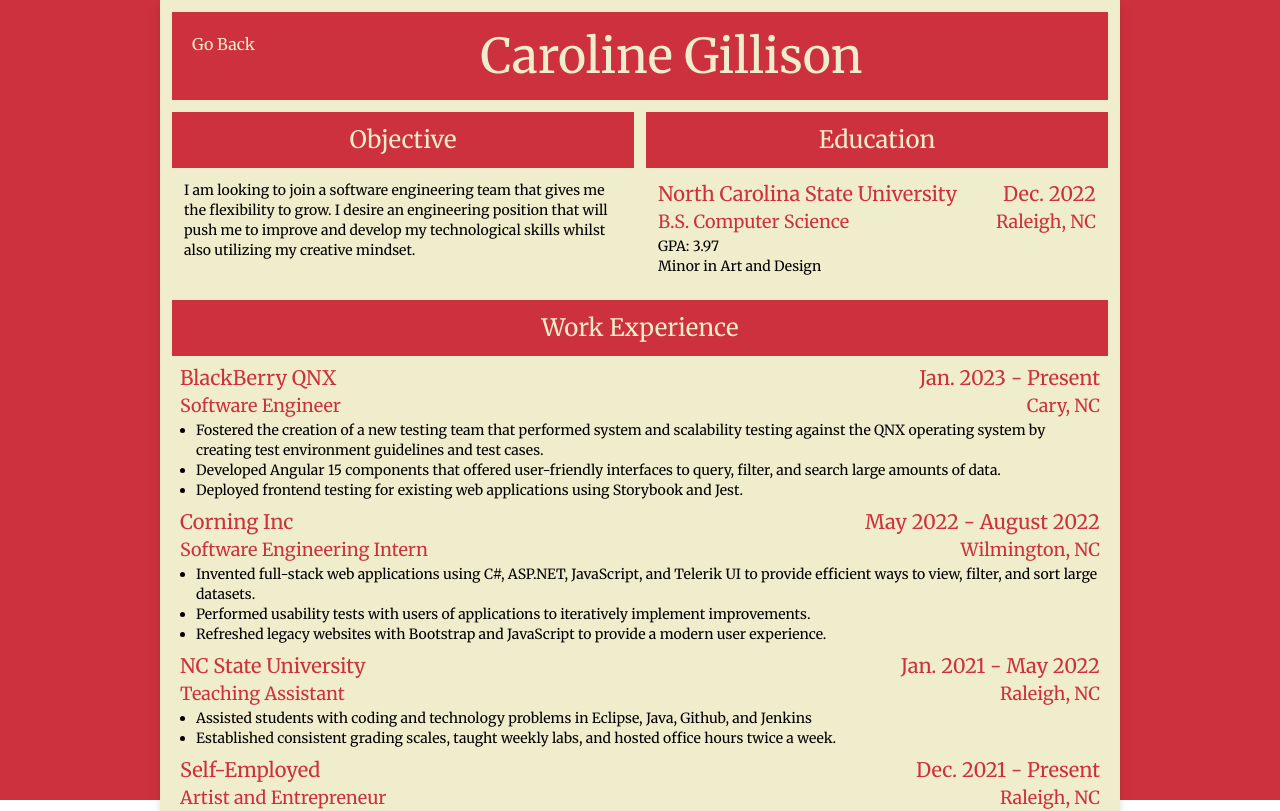
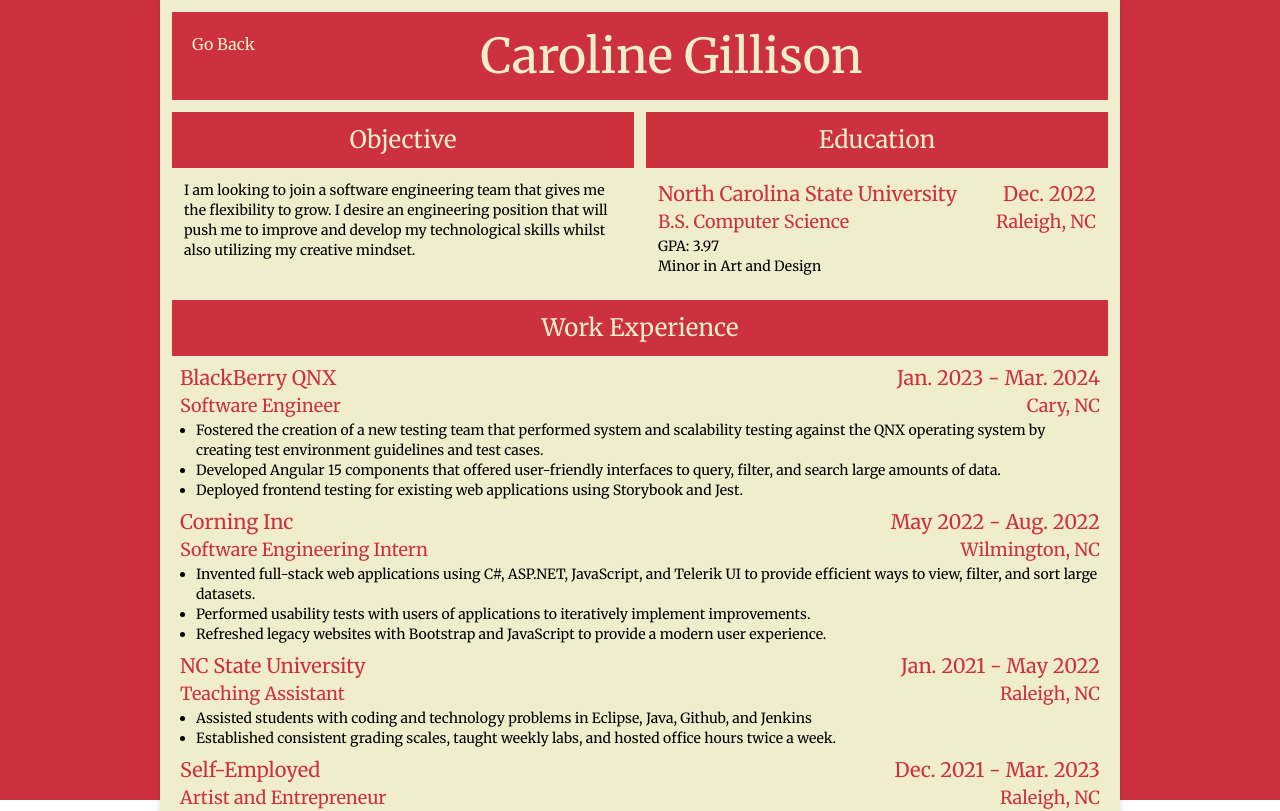
Before and after one commit to howdycat/gilly-page, a Vue app: page /resume in a window 1280 px wide. Shown: the top 811 px of the page. Built offline with nearby package versions, Linux system fonts and the light colour scheme.

Commit message:
[Change] Updated work experience

```diff
--- a/src/data/workexperience.js
+++ b/src/data/workexperience.js
@@ -2,7 +2,7 @@
   {
     company: "BlackBerry QNX",
     position: "Software Engineer",
-    dates: "Jan. 2023 - Present",
+    dates: "Jan. 2023 - Mar. 2024",
     location: "Cary, NC",
     description: [
       "Fostered the creation of a new testing team that performed system and scalability testing against the QNX operating system by creating test environment guidelines and test cases.",
@@ -13,7 +13,7 @@
   {
     company: "Corning Inc",
     position: "Software Engineering Intern",
-    dates: "May 2022 - August 2022",
+    dates: "May 2022 - Aug. 2022",
     location: "Wilmington, NC",
     description: [
       "Invented full-stack web applications using C#, ASP.NET, JavaScript, and Telerik UI to provide efficient ways to view, filter, and sort large datasets.",
@@ -34,7 +34,7 @@
   {
     company: "Self-Employed",
     position: "Artist and Entrepreneur",
-    dates: "Dec. 2021 - Present",
+    dates: "Dec. 2021 - Mar. 2023",
     location: "Raleigh, NC",
     description: [
       "Designed a variety of original illustrations and graphic designs to produce in-house as stickers",
```
